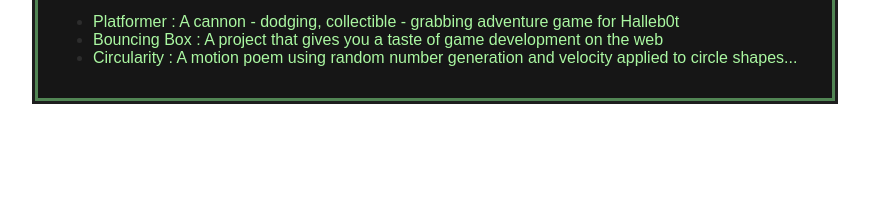
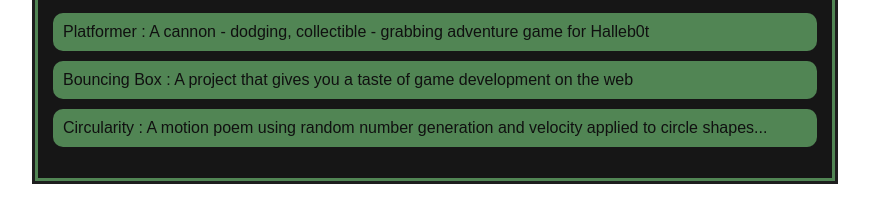
Before and after one commit to Paigez061/Paigez061.github.io, a plain HTML site: page portfolio.html in a window 1280 px wide. Shown: the part 172-394 px from the top of the page, without its empty margins (205-1074 px from the left). Drawn offline with Linux system fonts and the light colour scheme.

Commit message:
update all

```diff
--- a/portfolio.html
+++ b/portfolio.html
@@ -21,7 +21,7 @@
             <main>
                 <div class="content">
                     <h1 class="pale-green">Portfolio</h1>
-                    <ul id="Portfolio">
+                    <ul id="portfolio">
                         <li><a href="projects/platformer/">Platformer : A cannon - dodging, collectible - grabbing adventure game for Halleb0t</a></li>
                         <li><a href="projects/bouncing-box/">Bouncing Box : A project that gives you a taste of game development on the web </a></li>
                         <li><a href="projects/circularity/">Circularity : A motion poem using random number generation and velocity applied to circle shapes...</a></li>
--- a/style.css
+++ b/style.css
@@ -84,7 +84,7 @@ h2, h3 {
     padding-left: 0;
 }
 #portfolio li {
-    background: #fff;
+    background: rgb(81, 133, 84);
     padding: 10px;
     border-radius: 10px;
     margin-bottom: 10px;
@@ -94,5 +94,5 @@ h2, h3 {
 }
 #portfolio a {
     text-decoration: none;
-    color: #454545;
+    color: rgb(16, 16, 16);
 }
```
